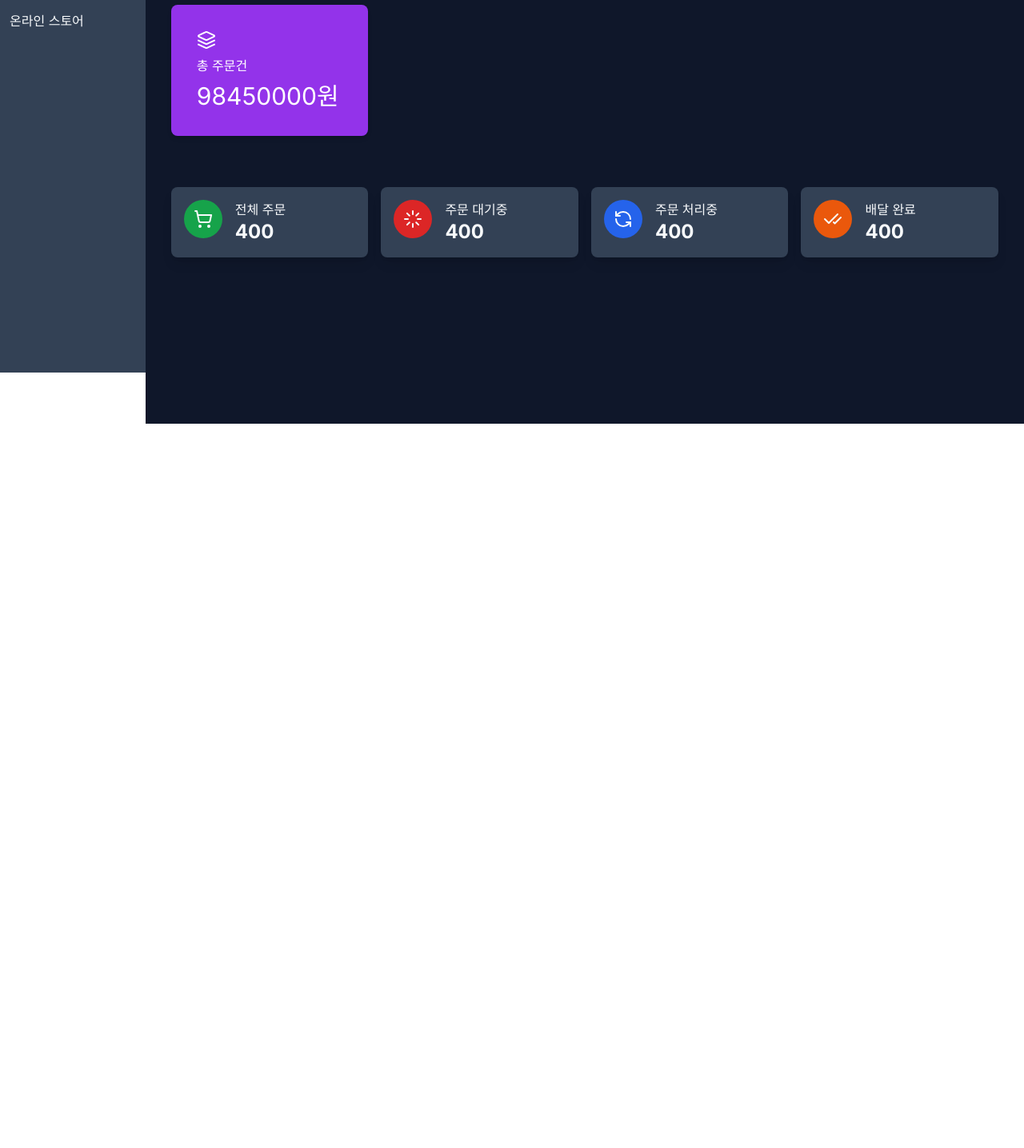
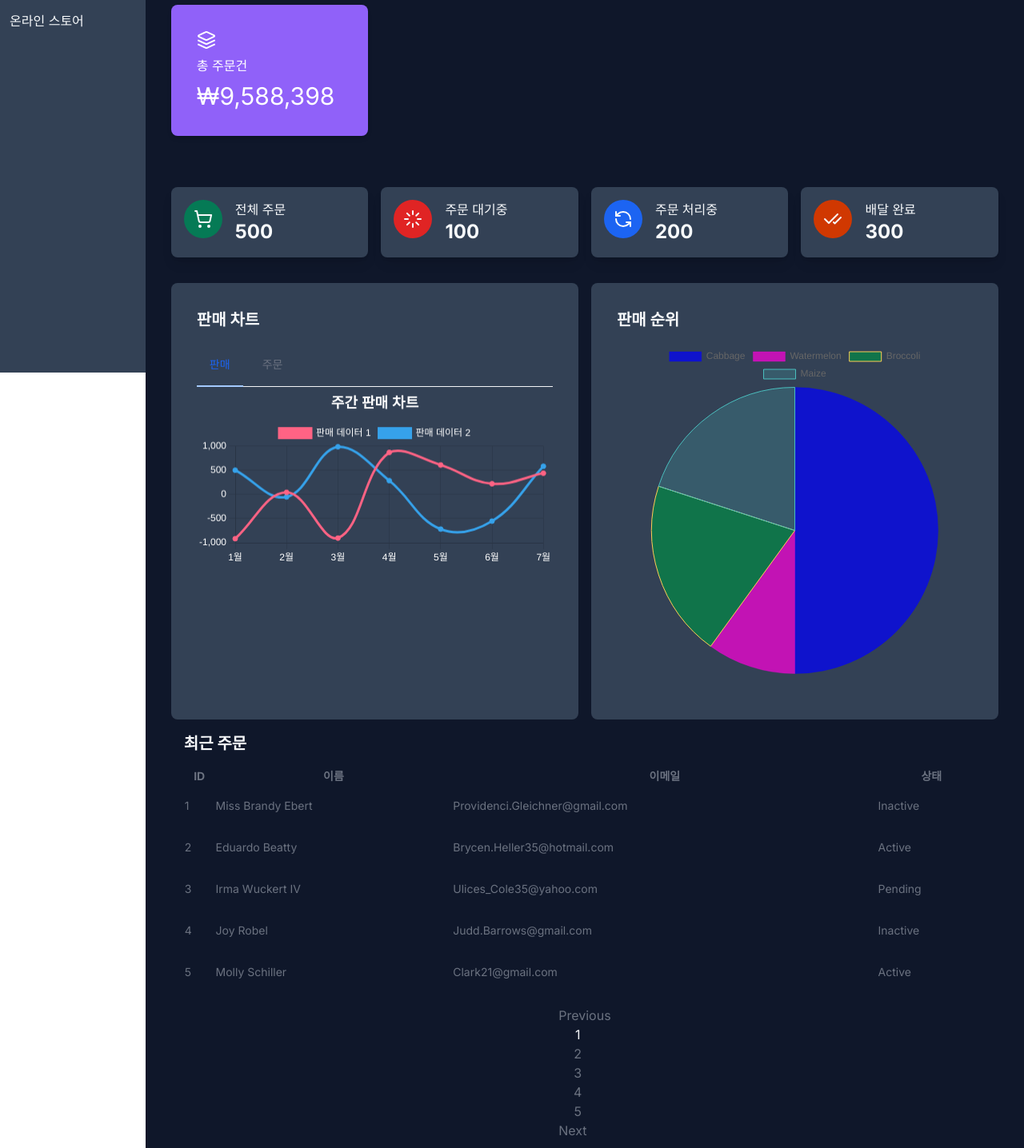
Before and after one commit to Royzzzzzzz/mkmall, a Next.js app: page /dashboard in a window 1280 px wide. Shown: the part 334-1770 px from the top of the page at 80% size. Before the commit the page ends 864 px from the top, so only its background shows below. Built offline with nearby package versions, Linux system fonts and the light colour scheme.

Commit message:
최근주문 페이지네이션 가로로 하기

```diff
--- a/app/(back-office)/dashboard/page.jsx
+++ b/app/(back-office)/dashboard/page.jsx
@@ -2,6 +2,8 @@ import React from "react";
 import Heading from "@/components/backoffice/Heading";
 import LargeCards from "@/components/backoffice/LargeCards";
 import SmallCards from "@/components/backoffice/SmallCards";
+import DashboardChats from "@/components/backoffice/DashboardChats";
+import CustomDataTable from "@/components/backoffice/CustomDataTable";
 
 export default function page() {
   return (
@@ -10,8 +12,9 @@ export default function page() {
       {/* 큰 카드 */}
       <LargeCards />
       <SmallCards />
-      {/* 판매 차트 */}
+      <DashboardChats />
       {/* 최근 주문 */}
+      <CustomDataTable />
     </div>
   );
 }
--- /dev/null
+++ b/components/backoffice/BestSellingProductsChart.jsx
@@ -0,0 +1,40 @@
+"use client";
+import React from "react";
+import { Chart as ChartJS, ArcElement, Tooltip, Legend } from "chart.js";
+import { Pie } from "react-chartjs-2"; // 원하는 차트 종류를 가져오세요.
+
+ChartJS.register(ArcElement, Tooltip, Legend);
+
+export default function BestSellingProductsChart() {
+  const data = {
+    labels: ["Cabbage", "Watermelon", "Broccoli", "Maize"],
+    datasets: [
+      {
+        label: "# of Votes",
+        data: [50, 10, 20, 20],
+        backgroundColor: [
+          "rgba(0, 0, 255, 0.7)",
+          "rgba(255, 0, 221, 0.7)",
+          "rgba(2, 139, 71, 0.7)",
+          "rgba(75, 192, 192, 0.2)",
+        ],
+        borderColor: [
+          "rgba(0, 0, 255, 0.3)",
+          "rgba(255, 0, 221, 0.3)",
+          "rgba(255, 206, 86, 1)",
+          "rgba(75, 192, 192, 1)",
+        ],
+        borderWidth: 1,
+      },
+    ],
+  };
+
+  return (
+    <div className="p-8 rounded-lg bg-slate-700">
+      <h2 className="text-xl font-bold">판매 순위</h2>
+      <div className="p-4">
+        <Pie data={data} width={100} height={100} className="h-14 w-14" />
+      </div>
+    </div>
+  );
+}
--- /dev/null
+++ b/components/backoffice/CustomDataTable.jsx
@@ -0,0 +1,81 @@
+"use client"; // 클라이언트 측에서만 렌더링
+import React, { useState } from "react";
+import { Table, Pagination } from "flowbite-react";
+import { faker } from "@faker-js/faker";
+
+export default function CustomDataTable() {
+  // 더미 데이터 생성
+  const generateData = () => {
+    const statuses = ["Active", "Inactive", "Pending"];
+    return Array.from({ length: 30 }, (_, index) => ({
+      id: index + 1,
+      name: faker.person.fullName(), // faker.name.fullName() -> faker.person.fullName()으로 변경
+      email: faker.internet.email(),
+      status: statuses[Math.floor(Math.random() * statuses.length)],
+    }));
+  };
+
+  const data = generateData();
+
+  // 페이지와 페이지당 데이터 설정
+  const itemsPerPage = 5;
+  const [currentPage, setCurrentPage] = useState(1);
+
+  const totalPages = Math.ceil(data.length / itemsPerPage);
+
+  const handlePageChange = (page) => {
+    setCurrentPage(page);
+  };
+
+  // 현재 페이지에 보여줄 데이터만 필터링
+  const currentData = data.slice(
+    (currentPage - 1) * itemsPerPage,
+    currentPage * itemsPerPage
+  );
+
+  return (
+    <div className="p-4">
+      <h2 className="mb-4 text-xl font-bold">최근 주문</h2>
+      {/* 테이블 */}
+      <Table>
+        <Table.Head>
+          <Table.HeadCell>ID</Table.HeadCell>
+          <Table.HeadCell>이름</Table.HeadCell>
+          <Table.HeadCell>이메일</Table.HeadCell>
+          <Table.HeadCell>상태</Table.HeadCell>
+        </Table.Head>
+        <Table.Body>
+          {currentData.map((row) => (
+            <Table.Row key={row.id}>
+              <Table.Cell>{row.id}</Table.Cell>
+              <Table.Cell>{row.name}</Table.Cell>
+              <Table.Cell>{row.email}</Table.Cell>
+              <Table.Cell>{row.status}</Table.Cell>
+            </Table.Row>
+          ))}
+        </Table.Body>
+      </Table>
+
+      {/* 페이지 네비게이션 */}
+      <div className="flex justify-center mt-4">
+        <Pagination
+          currentPage={currentPage}
+          totalPages={totalPages}
+          onPageChange={handlePageChange}
+          className="custom-pagination"
+        />
+      </div>
+      {/* CSS 스타일 */}
+      <style jsx>{`
+        .custom-pagination ul {
+          display: flex;
+          flex-wrap: nowrap;
+          justify-content: center;
+        }
+        .custom-pagination li {
+          margin: 0 0.25rem;
+        }
+      `}</style>
+    </div>
+  );
+}
--- /dev/null
+++ b/components/backoffice/DashboardChats.jsx
@@ -0,0 +1,12 @@
+import React from "react";
+import WeeklySalesChart from "./WeeklySalesChart";
+import BestSellingProductsChart from "./BestSellingProductsChart";
+
+export default function DashboardChats() {
+  return (
+    <div className="grid grid-cols-1 gap-4 lg:grid-cols-2">
+      <WeeklySalesChart />
+      <BestSellingProductsChart />
+    </div>
+  );
+}
--- a/components/backoffice/LargeCard.jsx
+++ b/components/backoffice/LargeCard.jsx
@@ -8,7 +8,7 @@ export default function LargeCard({ data }) {
     >
       <Layers />
       <h4>{data.period}</h4>
-      <h2 className="text-3xl lg:text-3xl">{data.sales}원</h2>
+      <h2 className="text-3xl lg:text-3xl">{data.sales}</h2>
     </div>
   );
 }
--- a/components/backoffice/LargeCards.jsx
+++ b/components/backoffice/LargeCards.jsx
@@ -1,43 +1,49 @@
 import React from "react";
 import LargeCard from "./LargeCard";
+import { faker } from "@faker-js/faker";
 
-export default function LargeCards(item) {
-  const orderStats = [
+export default function LargeCards() {
+  const formatCurrency = (value) => {
+    return `₩${value.toString().replace(/\B(?=(\d{3})+(?!\d))/g, ",")}`;
+  };
+  const generateOrderStats = () => [
     {
       period: "금일 주문건",
-      sales: 11000,
-      color: "bg-green-600",
+      sales: faker.number.int({ min: 10000, max: 300000 }),
+      color: "bg-blue-500", // 사용자 친화적인 색상으로 변경
     },
     {
       period: "전일 주문건",
-      sales: 15000,
-      color: "bg-red-600",
+      sales: faker.number.int({ min: 10000, max: 300000 }),
+      color: "bg-green-500", // 사용자 친화적인 색상으로 변경
     },
     {
       period: "이번달 주문건",
-      sales: 9900000,
-      color: "bg-blue-600",
+      sales: faker.number.int({ min: 500000, max: 2000000 }),
+      color: "bg-yellow-500", // 사용자 친화적인 색상으로 변경
     },
     {
       period: "저번달 주문건",
-      sales: 8844300,
-      color: "bg-orange-600",
+      sales: faker.number.int({ min: 500000, max: 2000000 }),
+      color: "bg-red-500", // 사용자 친화적인 색상으로 변경
     },
     {
       period: "총 주문건",
-      sales: 98450000,
-      color: "bg-purple-600",
+      sales: faker.number.int({ min: 1000000, max: 10000000 }),
+      color: "bg-purple-500", // 사용자 친화적인 색상으로 변경
     },
   ];
+
+  const orderStats = generateOrderStats();
+
   return (
     <div className="grid grid-cols-1 gap-4 py-8 sm:grid-cols-2 md:grid-cols-3 lg:grid-cols-4">
-      {orderStats.map((item, i) => {
-        return <LargeCard className="bg-green-600" data={item} key={i} />;
-      })}
-      {/* <LargeCard className="bg-green-600" />
-      <LargeCard className="bg-blue-600" />
-      <LargeCard className="bg-orange-600" />
-      <LargeCard className="bg-purple-600" /> */}
+      {orderStats.map((item, i) => (
+        <LargeCard
+          data={{ ...item, sales: formatCurrency(item.sales) }}
+          key={i}
+        />
+      ))}
     </div>
   );
 }
--- a/components/backoffice/SmallCard.jsx
+++ b/components/backoffice/SmallCard.jsx
@@ -12,7 +12,7 @@ export default function SmallCard({ data }) {
         </div>
         <div className="">
           <p>{title}</p>
-          <h3 className="text-2xl font-bold">400</h3>
+          <h3 className="text-2xl font-bold">{numbers}</h3>
         </div>
       </div>
     </div>
--- /dev/null
+++ b/components/backoffice/WeeklySalesChart.jsx
@@ -0,0 +1,164 @@
+"use client";
+import React, { useState } from "react";
+import { Line } from "react-chartjs-2";
+import {
+  Chart as ChartJS,
+  CategoryScale,
+  LinearScale,
+  PointElement,
+  LineElement,
+  Title,
+  Tooltip,
+  Legend,
+} from "chart.js";
+import { faker } from "@faker-js/faker";
+ChartJS.register(
+  CategoryScale,
+  LinearScale,
+  PointElement,
+  LineElement,
+  Title,
+  Tooltip,
+  Legend
+);
+export default function WeeklySalesChart() {
+  const tabs = [
+    {
+      title: "판매",
+      type: "판매",
+      color: "text-blue-400",
+      activeColor: "text-blue-700 font-bold",
+    },
+    {
+      title: "주문",
+      type: "주문",
+      color: "text-red-400",
+      activeColor: "text-red-700 font-bold",
+    },
+  ];
+  // Faker.js를 사용하여 데이터를 생성
+  const generateData = (label1, label2, color1, color2) => ({
+    labels: ["1월", "2월", "3월", "4월", "5월", "6월", "7월"],
+    datasets: [
+      {
+        label: label1,
+        data: Array.from({ length: 7 }, () =>
+          faker.number.int({ min: -1000, max: 1000 })
+        ),
+        fill: false,
+        borderColor: color1,
+        backgroundColor: color1,
+        tension: 0.4,
+      },
+      {
+        label: label2,
+        data: Array.from({ length: 7 }, () =>
+          faker.number.int({ min: -1000, max: 1000 })
+        ),
+        fill: false,
+        borderColor: color2,
+        backgroundColor: color2,
+        tension: 0.4,
+      },
+    ],
+  });
+
+  const salesData = generateData(
+    "판매 데이터 1",
+    "판매 데이터 2",
+    "rgba(255, 99, 132, 1)",
+    "rgba(54, 162, 235, 1)"
+  );
+  const orderData = generateData(
+    "주문 데이터 1",
+    "주문 데이터 2",
+    "rgba(75, 192, 192, 1)",
+    "rgba(153, 102, 255, 1)"
+  );
+  // const data = {
+  //   labels: ["January", "February", "March", "April", "May", "June", "July"],
+  //   datasets: [
+  //     {
+  //       label: "Dataset 1",
+  //       data: [65, 59, 80, 81, 56, 55, 40],
+  //       fill: false,
+  //       borderColor: "rgb(75, 192, 192)",
+  //       tension: 0.1,
+  //     },
+  //   ],
+  // };
+
+  const options = {
+    responsive: true,
+    plugins: {
+      legend: {
+        position: "top",
+        labels: {
+          color: "#fff", // 범례 텍스트 색상
+        },
+      },
+      title: {
+        display: true,
+        text: "주간 판매 차트",
+        color: "#fff", // 제목 텍스트 색상
+        font: {
+          size: 18,
+        },
+      },
+    },
+    scales: {
+      x: {
+        ticks: {
+          color: "#fff", // X축 텍스트 색상
+        },
+      },
+      y: {
+        ticks: {
+          color: "#fff", // Y축 텍스트 색상
+        },
+      },
+    },
+  };
+  const [chartToDisplay, setChartToDisplay] = useState(tabs[0].type);
+  return (
+    <div className="p-8 rounded-lg bg-slate-700">
+      <h2 className="mb-4 text-xl font-bold">판매 차트</h2>
+      <div className="">
+        <div className="text-sm font-medium text-center text-gray-500 border-b border-gray-100 dark:text-gray-400 dark:border-gray-700">
+          <ul className="flex flex-wrap -mb-px">
+            {tabs.map((tab, i) => {
+              return (
+                <li className="me-2" key={i}>
+                  <button
+                    onClick={() => setChartToDisplay(tab.type)}
+                    className={
+                      chartToDisplay == tab.type
+                        ? "inline-block p-4 text-blue-600 border-b-2 border-blue-300 rounded-t-lg active dark:text-blue-500 dark:border-blue-500"
+                        : "inline-block p-4 border-b-2 border-transparent rounded-t-lg hover:text-gray-500 hover:border-gray-300 dark:hover:text-gray-300"
+                    }
+                  >
+                    {tab.title}
+                  </button>
+                </li>
+              );
+            })}
+          </ul>
+        </div>
+        {/* 컨텐츠 보여주기 */}
+        <div className="w-full h-96">
+          {chartToDisplay === "판매" ? (
+            <Line data={salesData} options={options} />
+          ) : (
+            <Line data={orderData} options={options} />
+          )}
+        </div>
+        {/* {tabs.map((tab, i) => {
+          if (chartToDisplay === tab.type) {
+            return <Line data={data} options={options} />;
+          }
+          return null;
+        })} */}
+      </div>
+    </div>
+  );
+}
--- a/styles/main.scss
+++ b/styles/main.scss
@@ -3,5 +3,5 @@
 @tailwind utilities;
 
 body {
-    min-height: 100vh;
+  min-height: 100vh;
 }
--- a/tailwind.config.js
+++ b/tailwind.config.js
@@ -1,18 +1,19 @@
 /** @type {import('tailwindcss').Config} */
 module.exports = {
   content: [
-    './pages/**/*.{js,ts,jsx,tsx,mdx}',
-    './components/**/*.{js,ts,jsx,tsx,mdx}',
-    './app/**/*.{js,ts,jsx,tsx,mdx}',
+    "./pages/**/*.{js,ts,jsx,tsx,mdx}",
+    "./components/**/*.{js,ts,jsx,tsx,mdx}",
+    "./app/**/*.{js,ts,jsx,tsx,mdx}",
+    "./node_modules/flowbite-react/**/*.js", // Flowbite 컴포넌트 파일 경로
   ],
   theme: {
     extend: {
       backgroundImage: {
-        'gradient-radial': 'radial-gradient(var(--tw-gradient-stops))',
-        'gradient-conic':
-          'conic-gradient(from 180deg at 50% 50%, var(--tw-gradient-stops))',
+        "gradient-radial": "radial-gradient(var(--tw-gradient-stops))",
+        "gradient-conic":
+          "conic-gradient(from 180deg at 50% 50%, var(--tw-gradient-stops))",
       },
     },
   },
-  plugins: [],
-}
+  plugins: [require("flowbite/plugin")],
+};
```
